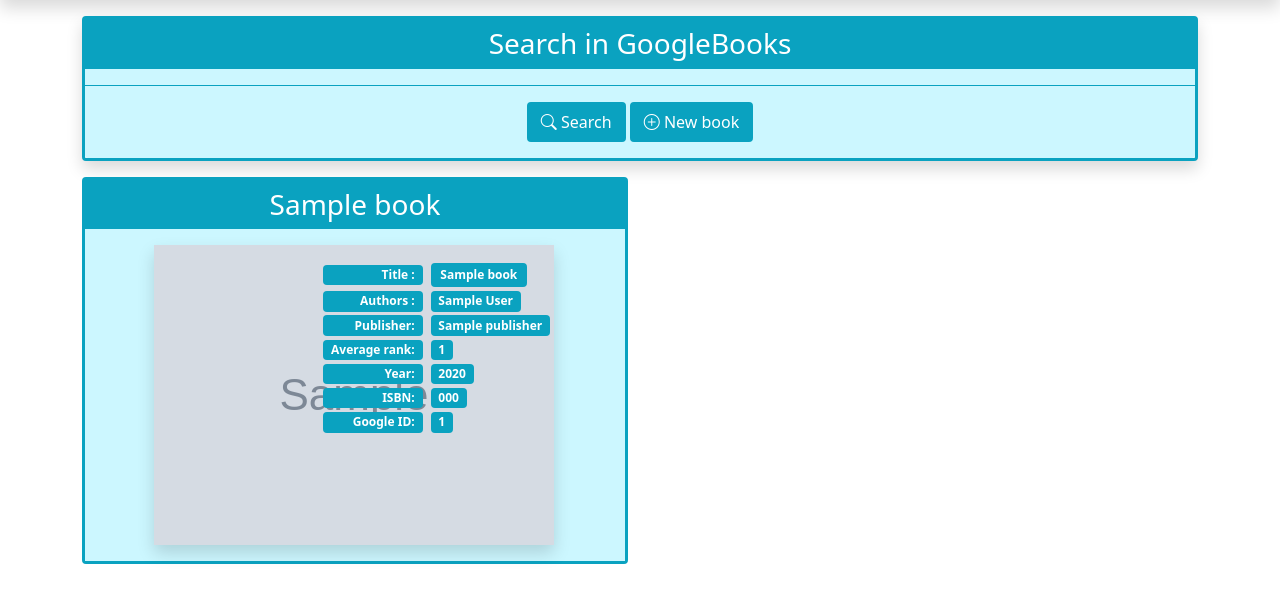
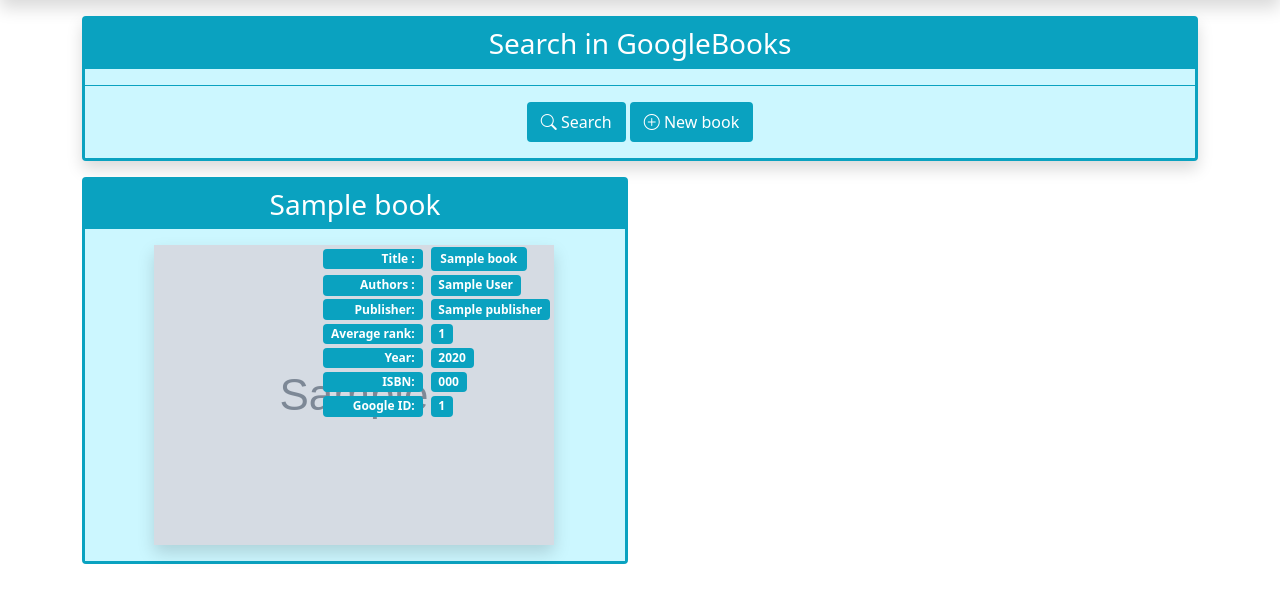
Before and after one commit to artur-wrzosek/mybookshelf, a Django app: template myBooks/templates/finder/gbooks_list.html in a window 1280 px wide. Shown: the part 56-659 px from the top of the page. Run offline with Django 4.2, Linux system fonts and the light colour scheme; the template is opened without the code that fills it: most values are stand-ins (such as "Sample title", 1, 10 or a date in 2020); grey boxes marked "Sample" are stand-in pictures.

Commit message:
response test

```diff
--- a/myBooks/templates/finder/gbooks_list_element.html
+++ b/myBooks/templates/finder/gbooks_list_element.html
@@ -20,7 +20,7 @@
                  class="float-start shadow"  alt="">
                 </a>
             </div>
-            <div class="col m-3">
+            <div class="col mx-3">
                 <div class="row row-cols-2  g-2 justify-content-center">
                     <div class="col-auto">
                         <span class="badge text-end" style="width: 100px">
```
